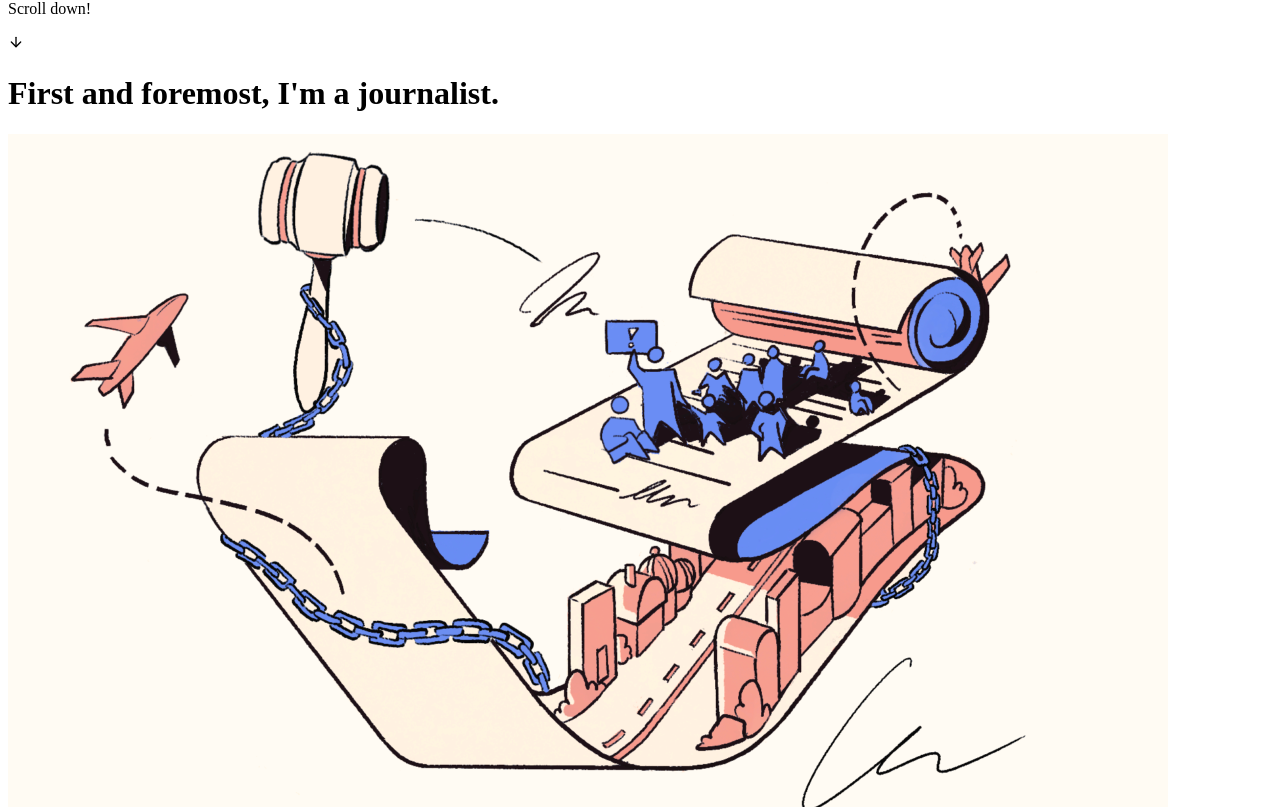
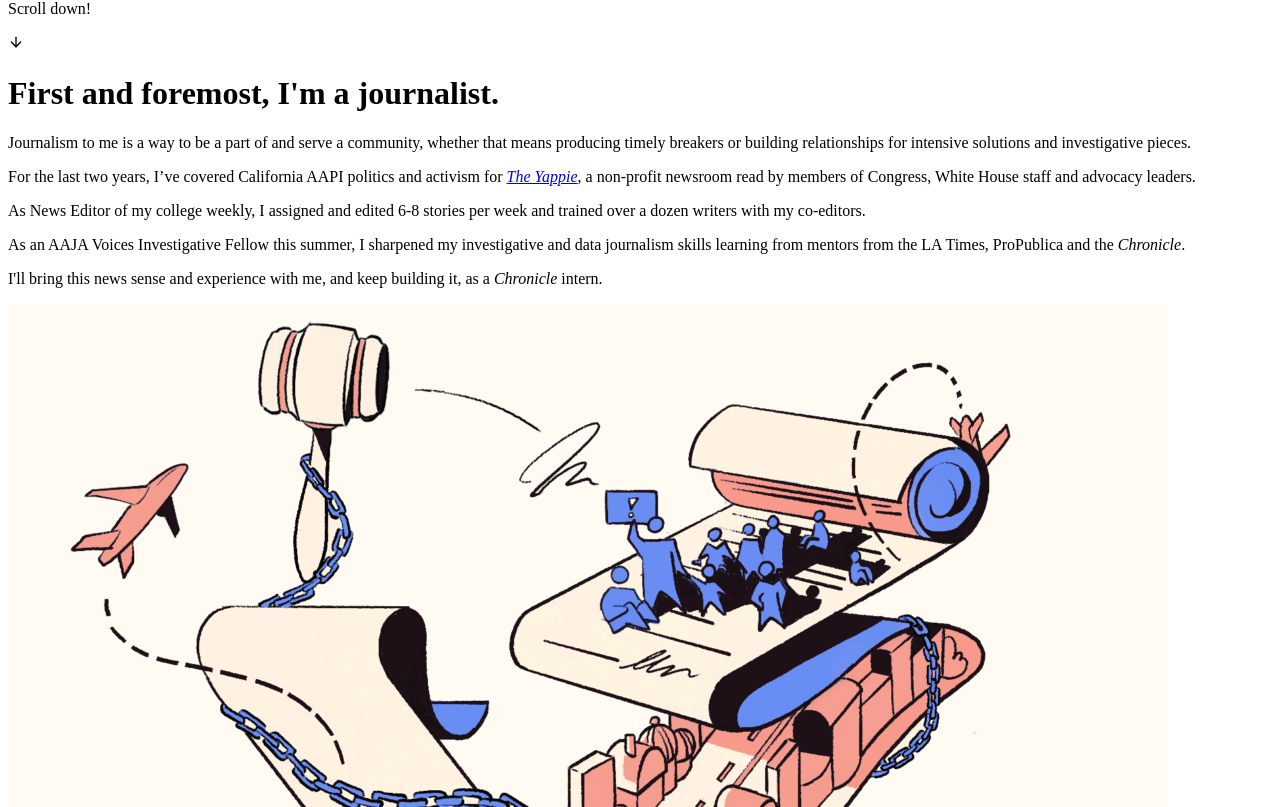
Before and after one commit to wwsalmon/chronicle-2022, a Next.js app: page / in a window 1280 px wide. Shown: the part 1953-2760 px from the top of the page. Built offline with nearby package versions, Linux system fonts and the light colour scheme; a web font is replaced by a local one.

Commit message:
add sidebar text

```diff
--- a/pages/index.tsx
+++ b/pages/index.tsx
@@ -225,7 +225,13 @@ export default function Index() {
                     <ThreeColContainer>
                         <ThreeColChild>
                             <H1>First and foremost, I'm a journalist.</H1>
-                            {/*<p className="font-body text-xl">Hello world</p>*/}
+                            <Content>
+                                <P>Journalism to me is a way to be a part of and serve a community, whether that means producing timely breakers or building relationships for intensive solutions and investigative pieces.</P>
+                                <P>For the last two years, I’ve covered California AAPI politics and activism for <A href="http://theyappie.com/"><i>The Yappie</i></A>, a non-profit newsroom read by members of Congress, White House staff and advocacy leaders.</P>
+                                <P>As News Editor of my college weekly, I assigned and edited 6-8 stories per week and trained over a dozen writers with my co-editors.</P>
+                                <P>As an AAJA Voices Investigative Fellow this summer, I sharpened my investigative and data journalism skills learning from mentors from the LA Times, ProPublica and the <i>Chronicle</i>.</P>
+                                <P>I'll bring this news sense and experience with me, and keep building it, as a <i>Chronicle</i> intern.</P>
+                            </Content>
                         </ThreeColChild>
                         <ThreeColChild>
                             <Post
@@ -274,6 +280,12 @@ export default function Index() {
                         <ThreeColChild>
                             <H1>But I love using data and web tools to tell important and engaging stories.</H1>
                             {/*<p className="font-body text-xl">Hello world</p>*/}
+                            <Content>
+                                <P>It's one thing to hear about new COVID cases on campus in sporadic emails from administrators.</P>
+                                <P>It's another to see dots representing cases fill up a dashboard, color-coded by school, updated every week, with historical data clearly graphed and accessible.</P>
+                                <P>Digital tools open up myriad possibilities for not just informing community members, but empowering them to understand their own situations and make well-informed decisions or arguments.</P>
+                                <P>I hope to continue exploring these possibilities and serving the San Francisco/Bay Area community with them as an intern at the <i>Chronicle</i>.</P>
+                            </Content>
                         </ThreeColChild>
                         <ThreeColChild>
                             <Post
@@ -325,7 +337,14 @@ export default function Index() {
                     <ThreeColContainer>
                         <ThreeColChild>
                             <H1>Before journalism, building software was my jam.</H1>
-                            {/*<p className="font-body text-xl">Hello world</p>*/}
+                            <Content>
+                                <P>React, Express, NextJS, Django, PHP, d3.js, pandas, MongoDB, PostgreSQL...you name it, I've probably at least played around with it at some point. I'm even <A href="https://twitter.com/wwsalmon/status/1579748161580838912">teaching a web dev class</A> at my school!</P>
+                                <P>I love building webapps, and I'm good at building them fast. I built this entire portfolio you're seeing, d3-based globe and all, in six hours.</P>
+                                <P>I maintain my own <A href="https://postulate.us/@samsonzhang">notetaking</A> and <A href="https://updately.us/">social media</A> platforms, and I've worked for a whole host of different startups and freelance clients.</P>
+                                <P>On the data side, my team <A href="https://twitter.com/wwsalmon/status/1521228019469193216">won runner-up</A> at UCLA DataFest 2022, and I've been <A href="https://twitter.com/wwsalmon/status/1558682664944766977l">learning NLP</A> on the side.</P>
+                                <P>But it wasn't until AAJA Voices last summer that I worked with real data editors, and it was a thrilling experience — I became aware of visualization details and processes I (or my previous editors) never would have found otherwise.</P>
+                                <P>I will bring my technical background with me as an intern, and would love to keep learning about data visualization and news engineering from mentors at the <i>Chronicle</i>!</P>
+                            </Content>
                         </ThreeColChild>
                         <ThreeColChild>
                             <Website href="https://postulate.us" img="/postulate.png"/>
@@ -342,7 +361,12 @@ export default function Index() {
                     <ThreeColContainer>
                         <ThreeColChild>
                             <H1>Now I want journalism to be my future.</H1>
-                            <p className="font-body text-xl">I would love to continue my journey at the <i>Chronicle</i>. Thanks for your consideration ♥</p>
+                            <Content>
+                                <P>The first "real" story I ever pitched was about <A href="https://theyappie.com/aapi-activists-rising-above-hate/">community organizing in San Francisco Chinatown</A>, which came from me stumbling into a rally in Portsmouth Square.</P>
+                                <P>Some of my most formative experiences happened in San Francisco. In many ways it's responsible for both my journalism and software careers.</P>
+                                <P>I would love to return to San Francisco this summer as a <i>Chronicle</i> intern to continue my journey.</P>
+                                <P>Thank you for your consideration ♥</P>
+                            </Content>
                         </ThreeColChild>
                         <ThreeColChild>
                             <img src="/voices.jpg" className="mb-16"/>
@@ -406,7 +430,7 @@ const Bullet = ({className, children, dark}: {className?: string, children: Reac
 )
 
 const H1 = ({className, children}: {className?: string, children: ReactNode}) => (
-    <h1 className={classNames("text-4xl font-bold mb-4", className)}>
+    <h1 className={classNames("text-4xl font-bold mb-8", className)}>
         {children}
     </h1>
 )
@@ -416,3 +440,21 @@ const Website = ({className, href, img}: {className?: string, href: string, img:
         <img src={img} className="rounded-lg"/>
     </a>
 )
+
+const Content = ({children, className}: {children: ReactNode, className?: string}) => (
+    <div className={classNames("font-body text-lg leading-normal", className)}>
+        {children}
+    </div>
+)
+
+const P = ({children, className}: {children: ReactNode, className?: string}) => (
+    <p className={classNames("my-4", className)}>
+        {children}
+    </p>
+)
+
+const A = ({children, className, href}: {children: ReactNode, className?: string, href?: string}) => (
+    <a className={classNames("text-bblue underline", className)} href={href}>
+        {children}
+    </a>
+)
```
